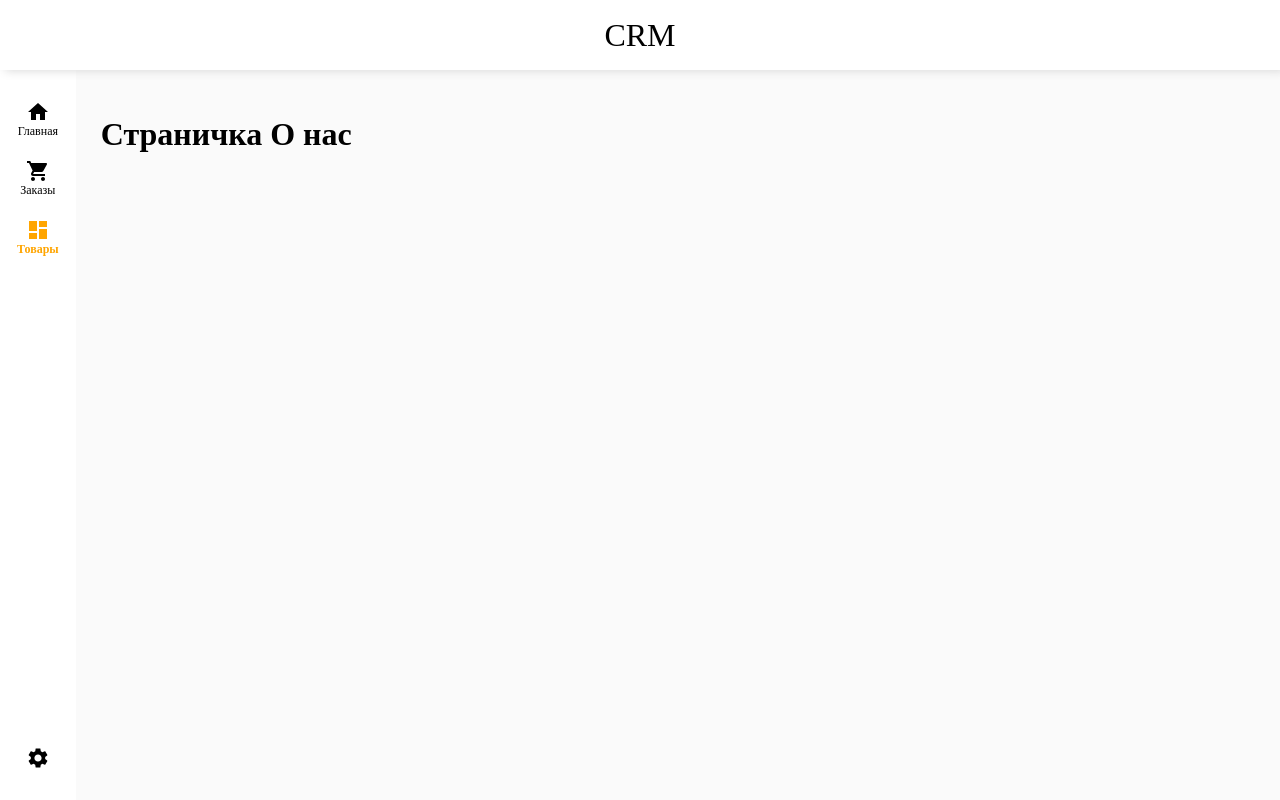
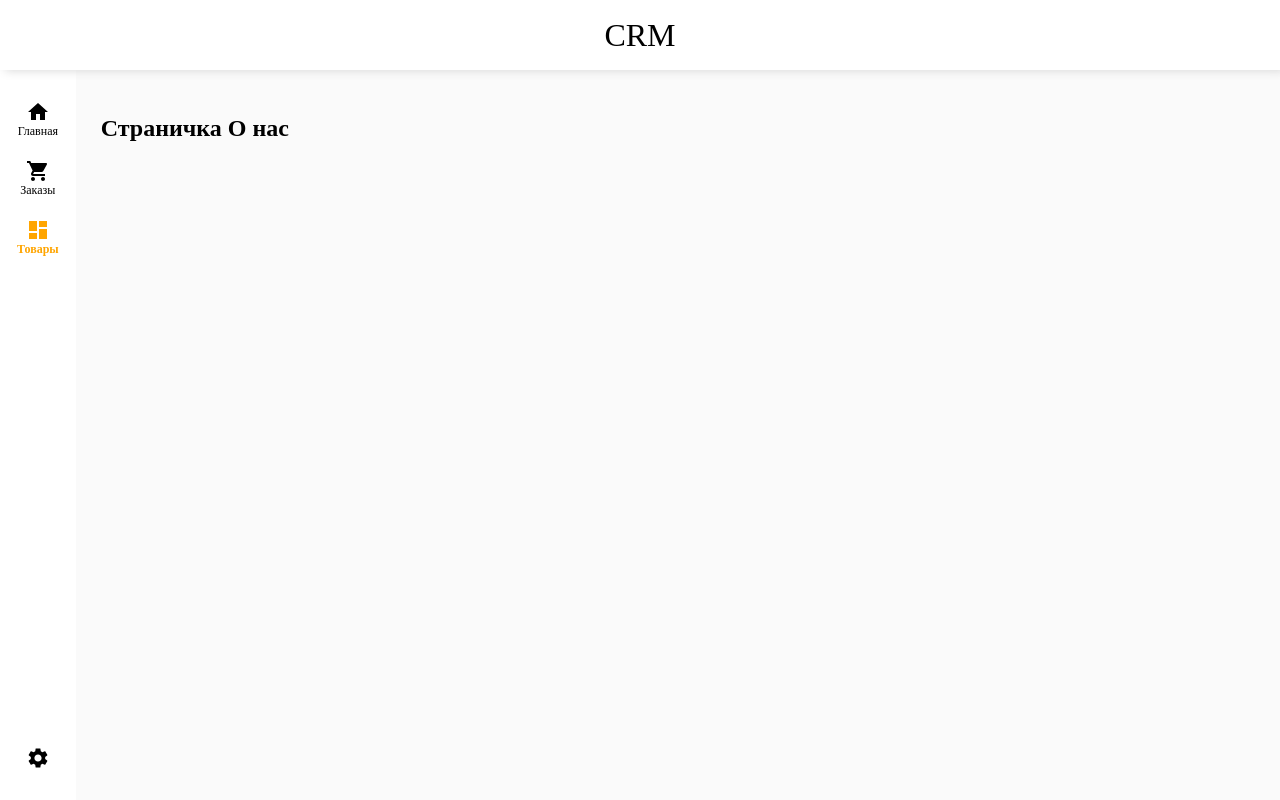
Before and after one commit to alexandrryazanov/test-project-cod, a React (Create React App) app: page /about in a window 1280 px wide. Built offline with nearby package versions, Linux system fonts and the light colour scheme.

Commit message:
fix: change h1 to h2

```diff
--- a/src/pages/About.js
+++ b/src/pages/About.js
@@ -1,7 +1,7 @@
 import React from "react";
 
 const About = () => {
-    return <h1>Страничка О нас</h1>;
+    return <h2>Страничка О нас</h2>;
 };
 
 export default About;
--- a/src/pages/Clients.js
+++ b/src/pages/Clients.js
@@ -23,7 +23,7 @@ const Clients = () => {
     <Loader />
   ) : (
     <>
-      <h1>Взаимодейтвие с сервером</h1>
+      <h1>Взаимодейтвие с сервером!!!</h1>
       <button onClick={fetchData}>Загрузить данные</button>
       <ul>
         {users.map((user) => (
```
